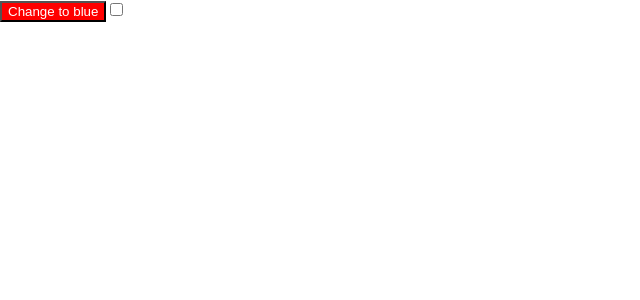
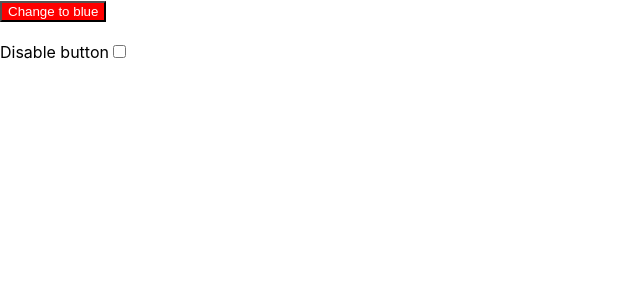
Before and after one commit to edshav/color-button, a React (Create React App) app: page / in a window 1280 px wide. Shown: the top 300 px of the page, without its empty margins (0-640 px from the left). Built offline with nearby package versions, Linux system fonts and the light colour scheme.

Commit message:
add label to checkbox

```diff
--- a/src/App.js
+++ b/src/App.js
@@ -26,12 +26,17 @@ function App() {
       >
         Change to {getButtonColor(buttonColor)}
       </button>
+      <br />
+      <br />
+      <label>
+        Disable button
         <input
           type="checkbox"
           aria-checked={isDisabled}
           checked={isDisabled}
           onChange={onCheckboxCkick}
         />
+      </label>
     </div>
   );
 }
```
Also changed, not shown: 1 other file (tests, documents, lock files or other folders). Lines whose indentation alone changed are shown as unchanged.
